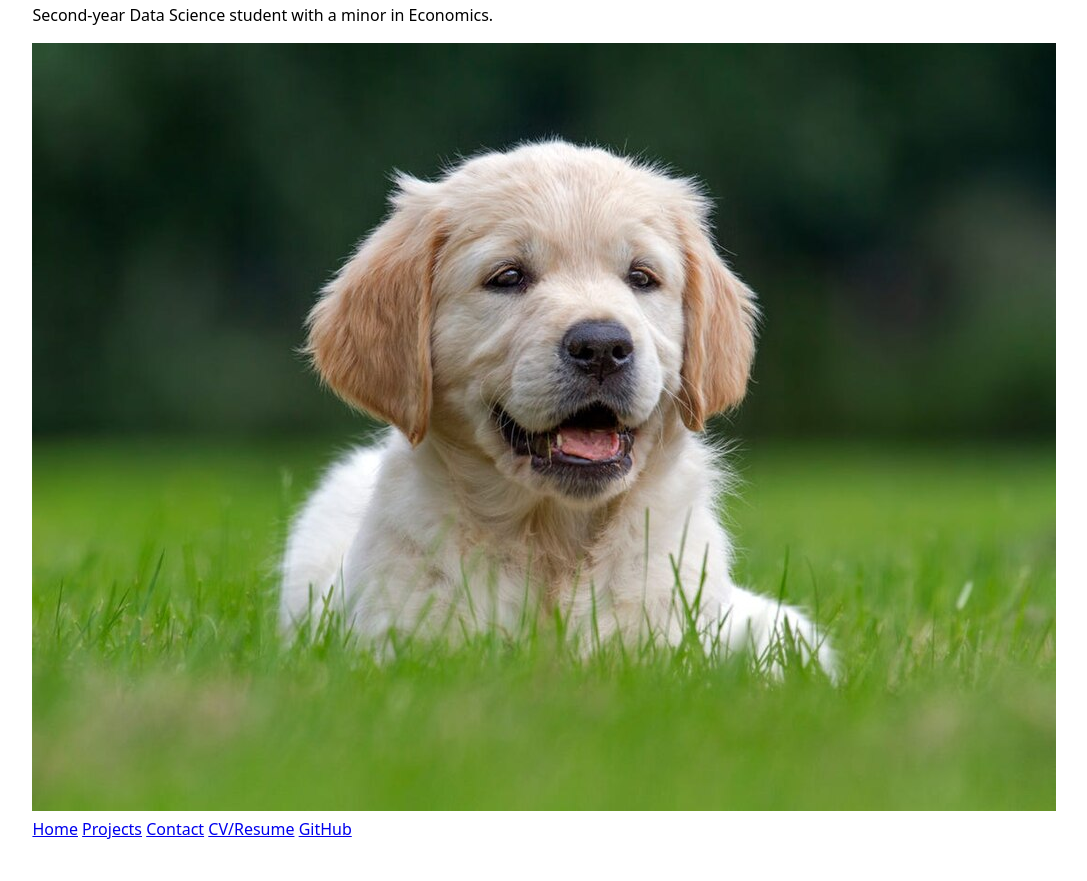
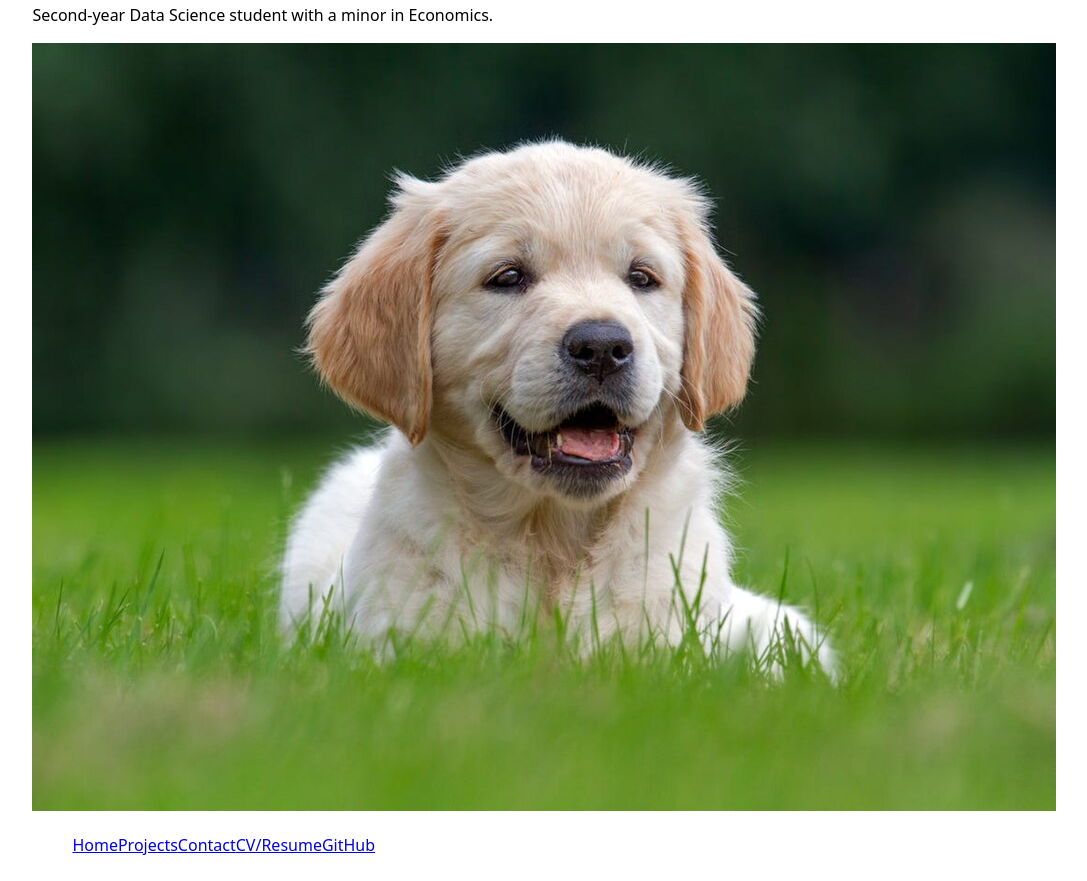
Before and after one commit to lmalottucsd/portfolio, a plain HTML site: page index.html in a window 1280 px wide. Shown: the part 88-969 px from the top of the page, without its empty margins (150-1237 px from the left). Before the commit the page ends 937 px from the top, so only its background shows below. Drawn offline with Linux system fonts and the light colour scheme.

Commit message:
Update style.css

```diff
--- a/style.css
+++ b/style.css
@@ -4,7 +4,16 @@ body {
   margin-inline: auto;
 }
 
-nav ul,
+nav {
+  display : flex
+}
+nav ul {
+  display: flex
+}
+nav a{
+  display: flex;
+  flex: 1;
+}
 nav li {
   display: contents;
 }
```
